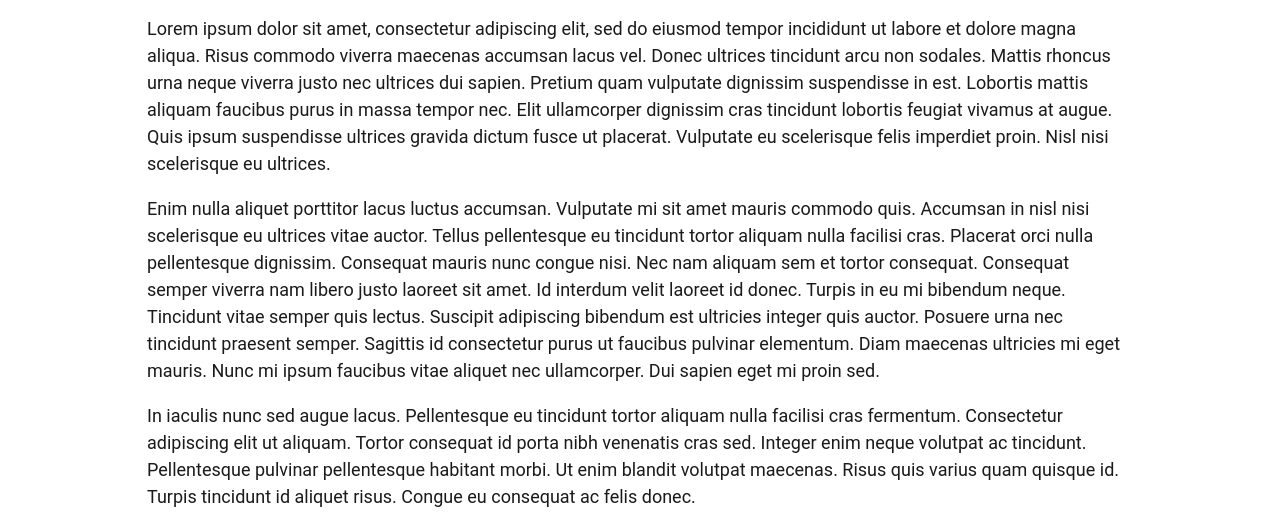
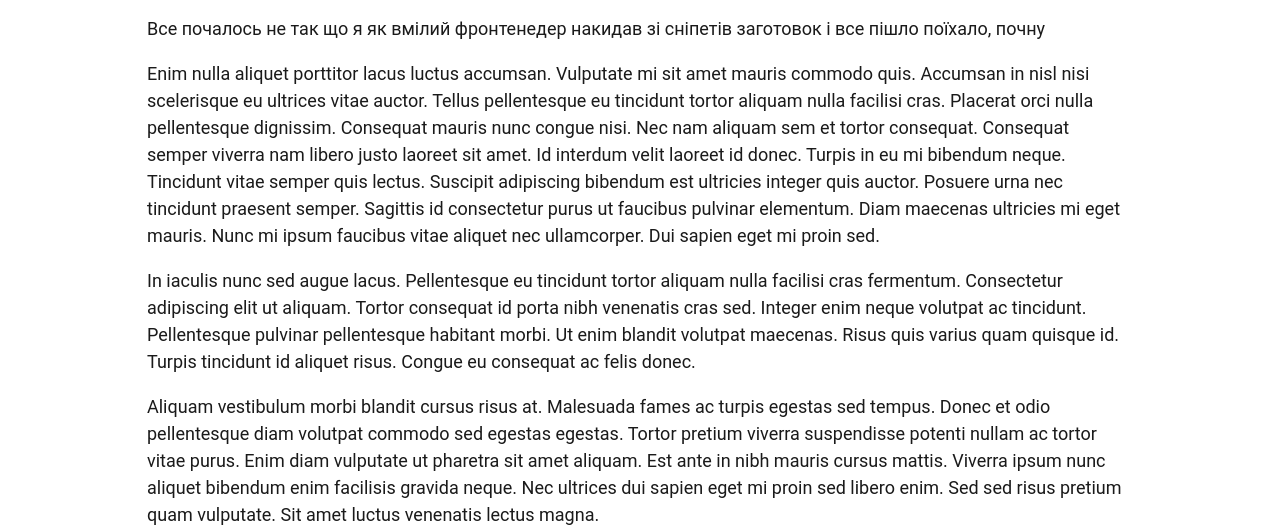
Before and after one commit to sledua/showcase, an Eleventy site: page src/blog/2021-05-01-my-first-article.md in a window 1280 px wide. Shown: the part 240-772 px from the top of the page. Built offline with nearby package versions, Linux system fonts and the light colour scheme; Eleventy itself is replaced by a stand-in of ours; files that its build step writes are made by us from their sources.

Commit message:
Update Blog “2021-05-01-my-first-article”

```diff
--- a/src/blog/2021-05-01-my-first-article.md
+++ b/src/blog/2021-05-01-my-first-article.md
@@ -13,8 +13,7 @@ tags:
 image: /assets/blog/1-article.jpg
 imageAlt: тут буде текст
 ---
-
-Lorem ipsum dolor sit amet, consectetur adipiscing elit, sed do eiusmod tempor incididunt ut labore et dolore magna aliqua. Risus commodo viverra maecenas accumsan lacus vel. Donec ultrices tincidunt arcu non sodales. Mattis rhoncus urna neque viverra justo nec ultrices dui sapien. Pretium quam vulputate dignissim suspendisse in est. Lobortis mattis aliquam faucibus purus in massa tempor nec. Elit ullamcorper dignissim cras tincidunt lobortis feugiat vivamus at augue. Quis ipsum suspendisse ultrices gravida dictum fusce ut placerat. Vulputate eu scelerisque felis imperdiet proin. Nisl nisi scelerisque eu ultrices.
+Все почалось не так що я як вмілий фронтенедер накидав зі сніпетів заготовок і все пішло поїхало, почну
 
 Enim nulla aliquet porttitor lacus luctus accumsan. Vulputate mi sit amet mauris commodo quis. Accumsan in nisl nisi scelerisque eu ultrices vitae auctor. Tellus pellentesque eu tincidunt tortor aliquam nulla facilisi cras. Placerat orci nulla pellentesque dignissim. Consequat mauris nunc congue nisi. Nec nam aliquam sem et tortor consequat. Consequat semper viverra nam libero justo laoreet sit amet. Id interdum velit laoreet id donec. Turpis in eu mi bibendum neque. Tincidunt vitae semper quis lectus. Suscipit adipiscing bibendum est ultricies integer quis auctor. Posuere urna nec tincidunt praesent semper. Sagittis id consectetur purus ut faucibus pulvinar elementum. Diam maecenas ultricies mi eget mauris. Nunc mi ipsum faucibus vitae aliquet nec ullamcorper. Dui sapien eget mi proin sed.
 
```
